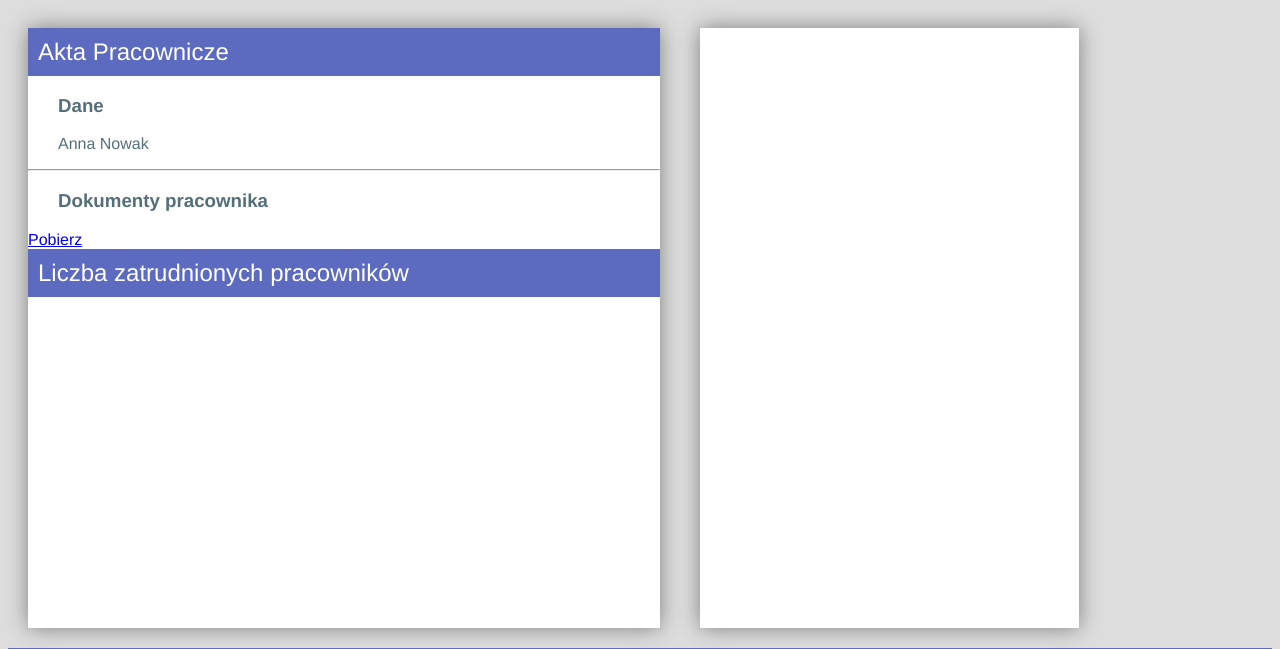
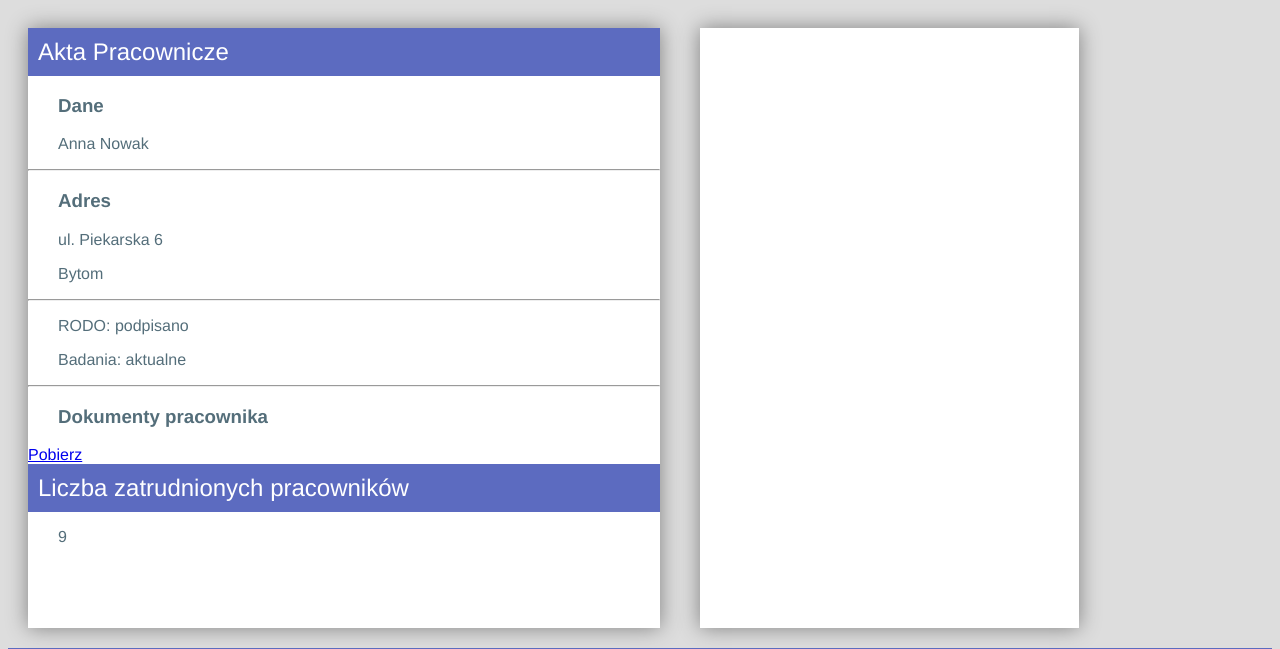
Before and after one commit to co-za-niutki/INF.03, a PHP site: page / in a window 1280 px wide. Shown: the top 649 px of the page. Run offline with PHP 8.4, Linux system fonts and the light colour scheme; data comes from the database, SQL or seed files in the repository.

Commit message:
skrypt1 + skrypt2

```diff
--- a/EE.09-01-23.01-SG/index.php
+++ b/EE.09-01-23.01-SG/index.php
@@ -9,7 +9,6 @@
   <body>
     <section id="lewy">
       <h1>Akta Pracownicze</h1>
-      <!--TODO: Skrypt 1-->
       <?php
         $conn = mysqli_connect("localhost", "root", "", "firma");
         $query = "SELECT imie, nazwisko, adres, miasto, czyRODO, CzyBadania FROM pracownicy WHERE id=2";
@@ -18,17 +17,40 @@
 
         echo '<h3>Dane</h3>';
         echo '<p>'.$record['imie'].' '.$record['nazwisko'].'</p>';
+        echo '<hr/>';
+        echo '<h3>Adres</h3>';
+        echo '<p>'.$record['adres'].'</p>';
+        echo '<p>'.$record['miasto'].'</p>';
+        echo '<hr/>';
+        if ($record['czyRODO']==1){
+          echo '<p>RODO: podpisano</p>';
+        }
+        else {
+          echo '<p>RODO: nie podpisano</p>';
+        }
 
-        mysqli_close($conn);
+        if ($record['CzyBadania']==1){
+          echo '<p>Badania: aktualne</p>';
+        }
+        else{
+          echo '<p>Badania: nie aktualne</p>';
+        }
       ?>
       <hr />
       <h3>Dokumenty pracownika</h3>
       <a href="cv.txt">Pobierz</a>
       <h1>Liczba zatrudnionych pracowników</h1>
-      <!--TODO: Skrypt 2-->
+        <?php
+          $query = "SELECT COUNT(*) FROM pracownicy;";
+          $result = mysqli_query($conn,$query);
+          $record = mysqli_fetch_array($result);
+
+          echo '<p>'.$record[0].'</p>';
+          mysqli_close($conn);
+        ?>
     </section>
     <section id="prawy">
-      <!--TODO: Skrypt 3-->
+      <!--TODO: Skrypt2-->
     </section>
     <footer>
       Autorem aplikacji jest: 0000000000
```
